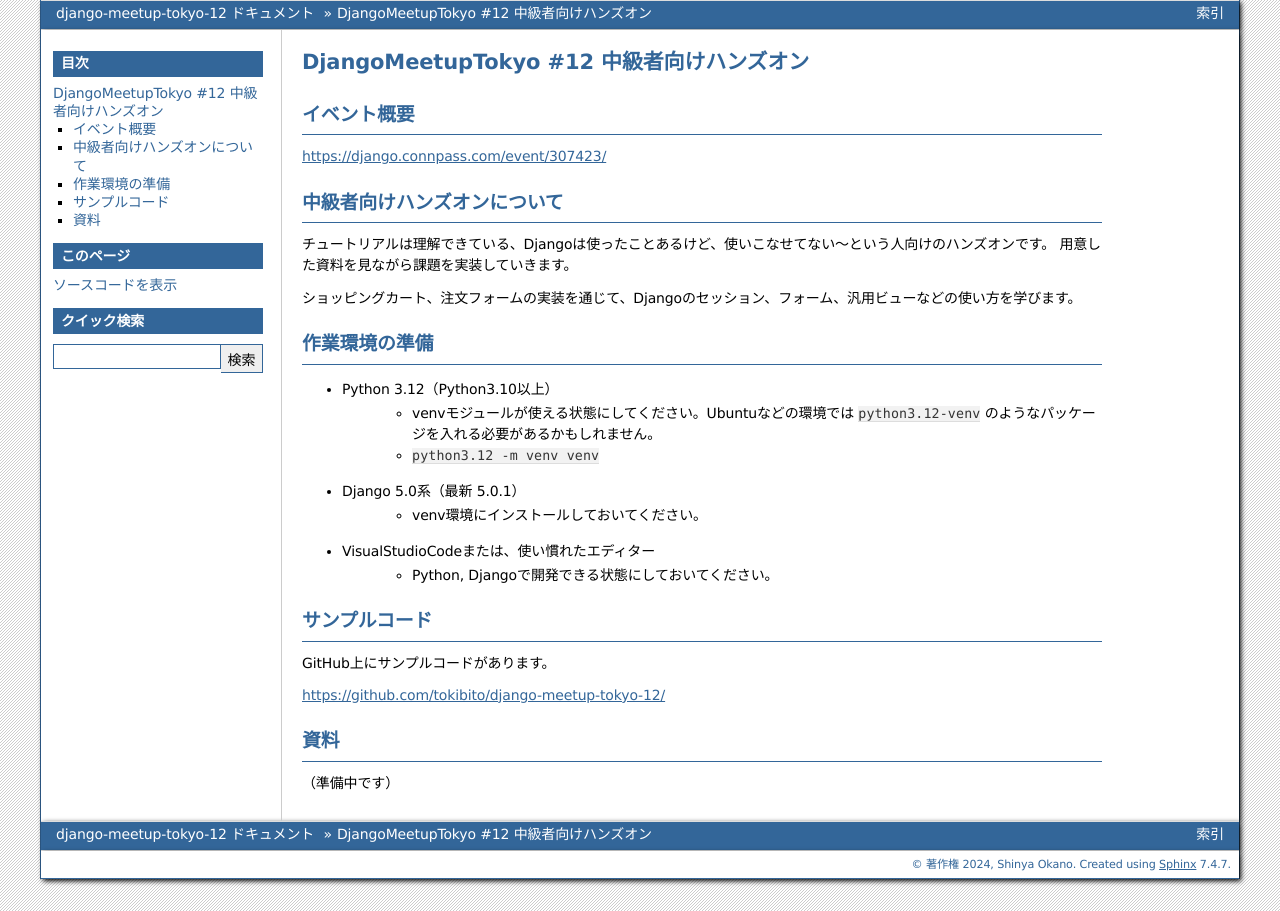
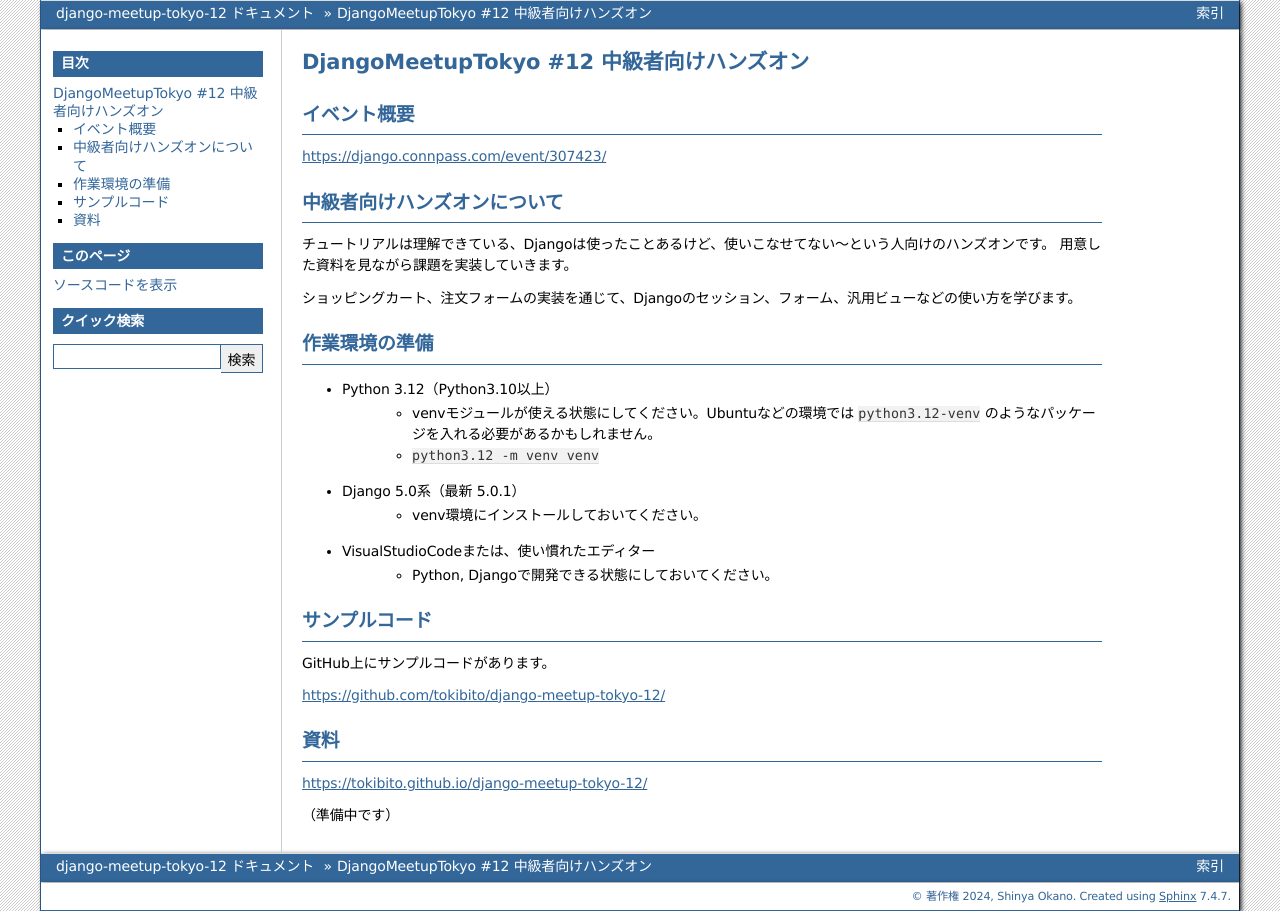
Before and after one commit to tokibito/django-meetup-tokyo-12, a Sphinx documentation site: the page built from docs/source/index.rst, in a window 1280 px wide. Built offline with Sphinx 7.4.7, drawn with Linux system fonts in a browser that asks for light colours; some of the changed lines change nothing that is shown.

Commit message:
資料URL

```diff
--- a/docs/source/index.rst
+++ b/docs/source/index.rst
@@ -34,7 +34,7 @@
 資料
 ----
 
-
+https://tokibito.github.io/django-meetup-tokyo-12/
 
 （準備中です）
 
```
